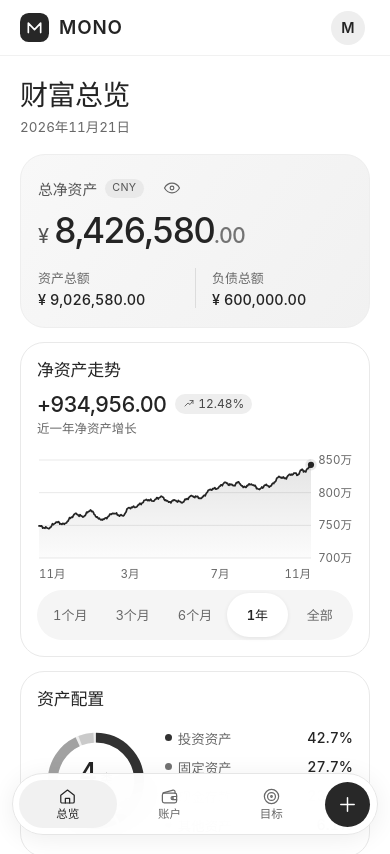
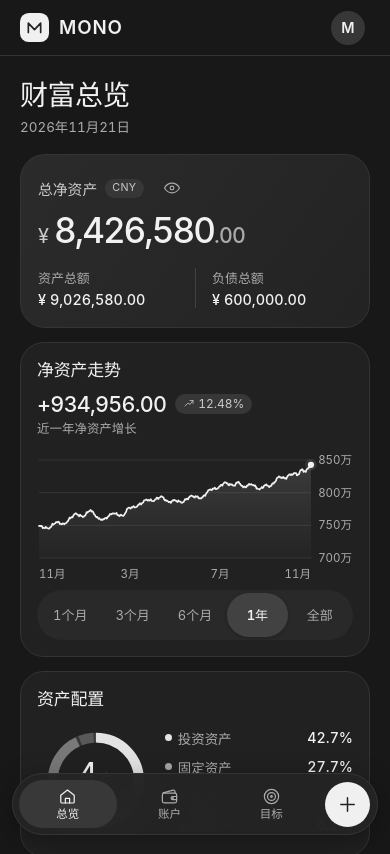
Before and after one commit to Yan7770/mono, a plain HTML site: page dist/index.html in a window 390 px wide. Shown: the top 854 px of the page. Drawn offline with Linux system fonts and the light colour scheme.

Commit message:
Update Site source

```diff
--- a/dist/app.js
+++ b/dist/app.js
@@ -6,6 +6,7 @@
     wallet:'<path d="M4 7.5 16.5 4a2 2 0 0 1 2.5 1.8V8"/><rect x="3" y="7.8" width="18" height="12.2" rx="2.3"/><path d="M21 12h-5a2 2 0 0 0 0 4h5"/><circle cx="16.3" cy="14" r=".55"/>',
     target:'<circle cx="12" cy="12" r="9"/><circle cx="12" cy="12" r="5"/><circle cx="12" cy="12" r="1"/>',
     plus:'<path d="M12 5v14M5 12h14"/>',
+    moon:'<path d="M20.3 15.2a8.5 8.5 0 0 1-11.5-11.5A8.6 8.6 0 1 0 20.3 15.2Z"/>',
     chevron:'<path d="m6 9 6 6 6-6"/>',right:'<path d="m9 6 6 6-6 6"/>',
     eye:'<path d="M2 12s3.6-6.4 10-6.4S22 12 22 12s-3.6 6.4-10 6.4S2 12 2 12Z"/><circle cx="12" cy="12" r="2.5"/>',
     closed:'<path d="m3 3 18 18M10.4 5.8a12.2 12.2 0 0 1 1.6-.2c6.4 0 10 6.4 10 6.4a19 19 0 0 1-3.3 4M6.3 7.8A19 19 0 0 0 2 12s3.6 6.4 10 6.4c2.2 0 4.1-.7 5.6-1.7"/>',
@@ -20,9 +21,9 @@
   const tag = key => '<i data-icon="' + key + '">' + symbol(key) + '</i>';
   document.querySelectorAll('[data-icon]').forEach(el => el.innerHTML = symbol(el.dataset.icon));
   const types = {
-    '投资资产':{color:'#323232',icon:'bars'}, '固定资产':{color:'#727272',icon:'house'},
-    '现金存款':{color:'#a1a1a1',icon:'bank'}, '其他资产':{color:'#cacaca',icon:'gem'},
-    '负债':{color:'#5a5a5a',icon:'wallet'}
+    '投资资产':{color:'var(--allocation-1)',icon:'bars'}, '固定资产':{color:'var(--allocation-2)',icon:'house'},
+    '现金存款':{color:'var(--allocation-3)',icon:'bank'}, '其他资产':{color:'var(--allocation-4)',icon:'gem'},
+    '负债':{color:'var(--allocation-5)',icon:'wallet'}
   };
   const seed = {
     accounts:[
@@ -81,7 +82,7 @@
       .sort(([a],[b]) => sums[b]-sums[a]);
     byId('classCount').textContent=items.length;
     const ring = byId('allocationDonut');
-    ring.innerHTML = '<circle cx="90" cy="90" r="66" fill="none" stroke="#ededed" stroke-width="15"/>';
+    ring.innerHTML = '<circle cx="90" cy="90" r="66" fill="none" stroke="var(--allocation-track)" stroke-width="15"/>';
     const circumference = Math.PI*132;
     let offset = 0;
     const legend = byId('allocationLegend');
--- a/dist/index.html
+++ b/dist/index.html
@@ -1,12 +1,13 @@
 <!doctype html>
-<html lang="zh-CN">
+<html lang="zh-CN" data-theme="dark">
 <head>
   <meta charset="utf-8">
   <meta name="viewport" content="width=device-width,initial-scale=1,viewport-fit=cover">
-  <meta name="theme-color" content="#ffffff">
+  <meta name="theme-color" content="#181818">
   <title>MONO · 私人财富管理</title>
   <meta name="description" content="在 MONO 查看净资产、资产配置与财富目标。">
   <link rel="icon" href="./mono.svg" type="image/svg+xml">
+  <script src="./theme.js"></script>
   <link rel="stylesheet" href="./style.css">
   <link rel="stylesheet" href="./panels.css">
   <script defer src="./trend.js"></script>
@@ -15,7 +16,10 @@
 </head>
 <body>
   <header class="topbar"><div class="bar-inner">
-    <a href="#overview" class="brand" aria-label="MONO 首页"><img alt="" src="./mono.svg"><span>MONO</span></a>
+    <a href="#overview" class="brand" aria-label="MONO 首页"><svg class="brand-mark" width="32" height="32" viewBox="0 0 40 40" aria-hidden="true">
+      <rect width="40" height="40" rx="12" fill="var(--primary)"/>
+      <path d="M11.5 27V14l8.5 9 8.5-9v13" fill="none" stroke="var(--on-primary)" stroke-width="2.3" stroke-linecap="round" stroke-linejoin="round"/>
+    </svg><span>MONO</span></a>
     <nav aria-label="主导航" class="mainnav">
       <a href="#overview" data-page="overview" aria-label="财富总览"><i data-icon="grid"></i><span>总览</span></a>
       <a href="#accounts" data-page="accounts" aria-label="资产账户"><i data-icon="wallet"></i><span>账户</span></a>
@@ -23,7 +27,10 @@
       <button class="dock-add" id="dockAdd" aria-label="添加资产" title="添加资产"><i data-icon="plus"></i></button>
     </nav>
     <div class="profile-wrap"><button class="profile" id="profileBtn" aria-label="个人空间" aria-expanded="false" aria-controls="profileMenu"><span class="avatar">M</span><span class="profile-label">个人空间</span><i data-icon="chevron"></i></button>
-      <div class="profile-menu" id="profileMenu" hidden><strong>个人空间</strong><p>数据保存在当前浏览器</p><button id="menuPrivacy"><i data-icon="eye"></i><span>隐藏金额</span></button><button id="startPersonal"><i data-icon="wallet"></i>启用我的资产空间</button></div>
+      <div class="profile-menu" id="profileMenu" hidden><strong>个人空间</strong><p>数据保存在当前浏览器</p>
+        <button id="menuTheme" type="button" role="switch" aria-checked="true"><i data-icon="moon"></i><span>深色模式</span><span class="theme-switch" aria-hidden="true"></span></button>
+        <button id="menuPrivacy"><i data-icon="eye"></i><span>隐藏金额</span></button><button id="startPersonal"><i data-icon="wallet"></i>启用我的资产空间</button>
+      </div>
     </div>
   </div></header>
   <main>
--- a/dist/style.css
+++ b/dist/style.css
@@ -1,18 +1,77 @@
 :root {
-  color-scheme: light;
-  --bg: #fff;
-  --surface: #fff;
-  --soft: #f5f5f5;
-  --line: #e9e9e9;
-  --ink: #242424;
-  --muted: #686868;
-  --primary: #282828;
   --container: 1080px;
   --gutter: 24px;
   font-family: -apple-system, BlinkMacSystemFont, "PingFang SC", "Hiragino Sans GB",
     "Segoe UI", "Microsoft YaHei UI", sans-serif;
   font-variant-numeric: tabular-nums;
   -webkit-text-size-adjust: 100%;
+  color-scheme: dark;
+  --bg: #181818;
+  --surface: #212121;
+  --soft: #292929;
+  --subtle: #252525;
+  --selected: #383838;
+  --segment-active: #424242;
+  --chip: #373737;
+  --line: #343434;
+  --divider: #414141;
+  --ink: #f1f1f1;
+  --secondary-ink: #c9c9c9;
+  --muted: #ababab;
+  --primary: #f0f0f0;
+  --on-primary: #222;
+  --primary-hover: #dcdcdc;
+  --hover: #343434;
+  --focus: #c9c9c9;
+  --overlay: #0009;
+  --balance-start: #2b2b2b;
+  --balance-end: #232323;
+  --bar-background: #181818f5;
+  --dock-background: #242424f5;
+  --shadow-floating: 0 8px 30px #0005;
+  --shadow-raised: 0 18px 72px #0007;
+  --shadow-selected: 0 1px 4px #0003;
+  --allocation-track: #373737;
+  --allocation-1: #e3e3e3;
+  --allocation-2: #a7a7a7;
+  --allocation-3: #797979;
+  --allocation-4: #595959;
+  --allocation-5: #bcbcbc;
+}
+
+:root[data-theme="light"] {
+  color-scheme: light;
+  --bg: #fff;
+  --surface: #fff;
+  --soft: #f5f5f5;
+  --subtle: #f8f8f8;
+  --selected: #f1f1f1;
+  --segment-active: #fff;
+  --chip: #eee;
+  --line: #e9e9e9;
+  --divider: #dcdcdc;
+  --ink: #242424;
+  --secondary-ink: #525252;
+  --muted: #686868;
+  --primary: #282828;
+  --on-primary: #fff;
+  --primary-hover: #434343;
+  --hover: #ececec;
+  --focus: #575757;
+  --overlay: #0005;
+  --balance-start: #f8f8f8;
+  --balance-end: #f1f1f1;
+  --bar-background: #fffffff5;
+  --dock-background: #fffffff5;
+  --shadow-floating: 0 8px 30px #00000010;
+  --shadow-raised: 0 18px 72px #0002;
+  --shadow-selected: 0 1px 4px #00000014;
+  --allocation-track: #ededed;
+  --allocation-1: #323232;
+  --allocation-2: #727272;
+  --allocation-3: #a1a1a1;
+  --allocation-4: #cacaca;
+  --allocation-5: #5a5a5a;
 }
 
 * { box-sizing: border-box; }
@@ -22,7 +81,7 @@ button, a, input, select { font: inherit; }
 button, a { touch-action: manipulation; }
 button { border: 0; background: none; color: inherit; cursor: pointer; }
 a { color: inherit; text-decoration: none; }
-:focus-visible { outline: 2px solid #575757; outline-offset: 3px; }
+:focus-visible { outline: 2px solid var(--focus); outline-offset: 3px; }
 [hidden] { display: none !important; }
 i[data-icon] { display: inline-flex; align-items: center; justify-content: center; flex: none; font-style: normal; }
 i svg { width: 20px; height: 20px; }
@@ -38,24 +97,24 @@ i svg { width: 20px; height: 20px; }
   top: 0;
   z-index: 5;
   padding-top: env(safe-area-inset-top);
-  background: #fffffff5;
-  border-bottom: 1px solid #f1f1f1;
+  background: var(--bar-background);
+  border-bottom: 1px solid var(--line);
   -webkit-backdrop-filter: blur(16px);
   backdrop-filter: blur(16px);
 }
 .bar-inner { min-height: 66px; display: flex; align-items: center; justify-content: space-between; gap: 16px; }
 .brand { display: inline-flex; align-items: center; gap: 10px; min-height: 44px; }
-.brand img { width: 32px; height: 32px; }
+.brand-mark { width: 32px; height: 32px; }
 .brand span { font-size: 1.175rem; font-weight: 560; letter-spacing: .045em; }
 .mainnav { display: flex; gap: 4px; align-items: center; }
 .mainnav a { display: inline-flex; align-items: center; justify-content: center; gap: 7px; padding: 0 15px; min-height: 44px; border-radius: 100px; color: var(--muted); font-size: .9rem; }
-.mainnav a[aria-current="page"] { background: #f1f1f1; color: var(--ink); font-weight: 550; }
+.mainnav a[aria-current="page"] { background: var(--selected); color: var(--ink); font-weight: 550; }
 .mainnav a i svg { width: 18px; height: 18px; }
 .dock-add { display: none; }
 .profile-wrap { position: relative; }
 .profile { min-height: 44px; min-width: 44px; padding: 0; display: flex; justify-content: center; align-items: center; gap: 9px; font-size: .875rem; }
 .profile i svg { width: 14px; height: 14px; color: var(--muted); }
-.avatar { display: grid; place-items: center; width: 34px; height: 34px; border-radius: 50%; background: #eeeeee; font-size: .9rem; font-weight: 560; }
+.avatar { display: grid; place-items: center; width: 34px; height: 34px; border-radius: 50%; background: var(--chip); font-size: .9rem; font-weight: 560; }
 .profile-menu {
   position: absolute;
   top: calc(100% + 9px);
@@ -65,12 +124,37 @@ i svg { width: 20px; height: 20px; }
   border: 1px solid var(--line);
   border-radius: 19px;
   background: var(--surface);
-  box-shadow: 0 8px 30px #00000010;
+  box-shadow: var(--shadow-floating);
 }
 .profile-menu strong { font-weight: 580; }
 .profile-menu p { margin: 4px 0 10px; font-size: .82rem; color: var(--muted); }
 .profile-menu button { display: flex; align-items: center; width: 100%; min-height: 44px; gap: 9px; border-radius: 11px; padding: 8px; text-align: left; font-size: .9rem; }
 .profile-menu button i svg { width: 17px; height: 17px; }
+.theme-switch {
+  display: flex;
+  align-items: center;
+  flex: none;
+  width: 34px;
+  height: 20px;
+  margin-left: auto;
+  padding: 2px;
+  border: 1px solid var(--divider);
+  border-radius: 100px;
+  background: var(--soft);
+}
+.theme-switch::before {
+  content: "";
+  width: 14px;
+  height: 14px;
+  border-radius: 50%;
+  background: var(--muted);
+}
+#menuTheme[aria-checked="true"] .theme-switch {
+  justify-content: flex-end;
+  border-color: var(--primary);
+  background: var(--primary);
+}
+#menuTheme[aria-checked="true"] .theme-switch::before { background: var(--on-primary); }
 
 .page-head { display: flex; align-items: center; justify-content: space-between; gap: 16px; padding-block: 30px 22px; }
 .page-head h1 { font-size: 1.95rem; line-height: 1.3; font-weight: 500; letter-spacing: -.02em; }
@@ -83,7 +167,7 @@ i svg { width: 20px; height: 20px; }
   padding: 0 16px;
   border-radius: 100px;
   background: var(--primary);
-  color: white;
+  color: var(--on-primary);
   font-size: .91rem;
   font-weight: 550;
 }
@@ -92,21 +176,21 @@ i svg { width: 20px; height: 20px; }
 
 .balance-card {
   padding: 24px clamp(20px, 4vw, 34px);
-  border: 1px solid #eeeeee;
+  border: 1px solid var(--line);
   border-radius: 27px;
-  background: linear-gradient(125deg, #f8f8f8, #f1f1f1);
+  background: linear-gradient(125deg, var(--balance-start), var(--balance-end));
 }
 .balance-title { display: flex; min-height: 37px; align-items: center; gap: 8px; }
-.balance-title h2 { font-size: .925rem; font-weight: 510; color: #555; }
-.currency-tag { display: inline-flex; align-items: center; border-radius: 100px; padding: 4px 7px; color: #555; background: #e9e9e9; font-size: .67rem; letter-spacing: .035em; line-height: 1; }
-.eye-btn { display: grid; place-items: center; width: 44px; height: 44px; margin: -4px auto -4px -2px; border-radius: 50%; color: #646464; }
+.balance-title h2 { font-size: .925rem; font-weight: 510; color: var(--secondary-ink); }
+.currency-tag { display: inline-flex; align-items: center; border-radius: 100px; padding: 4px 7px; color: var(--secondary-ink); background: var(--chip); font-size: .67rem; letter-spacing: .035em; line-height: 1; }
+.eye-btn { display: grid; place-items: center; width: 44px; height: 44px; margin: -4px auto -4px -2px; border-radius: 50%; color: var(--muted); }
 .eye-btn i svg { width: 18px; height: 18px; }
 .net-row { display: flex; align-items: baseline; flex-wrap: wrap; margin: 3px 0 21px; font-size: clamp(2.35rem, 5.8vw, 3.6rem); font-weight: 525; line-height: 1.16; letter-spacing: -.057em; }
-.net-row .unit { margin-right: .25em; color: #525252; font-size: .57em; font-weight: 430; letter-spacing: 0; }
-.net-row .decimals { color: #737373; font-size: .61em; letter-spacing: -.037em; }
+.net-row .unit { margin-right: .25em; color: var(--secondary-ink); font-size: .57em; font-weight: 430; letter-spacing: 0; }
+.net-row .decimals { color: var(--muted); font-size: .61em; letter-spacing: -.037em; }
 .balance-bottom { display: grid; grid-template-columns: minmax(0, 190px) minmax(0, 190px); }
 .balance-bottom > div { display: flex; flex-direction: column; gap: 4px; min-width: 0; padding-right: 10px; }
-.balance-bottom > div + div { padding-left: 16px; border-left: 1px solid #dcdcdc; }
+.balance-bottom > div + div { padding-left: 16px; border-left: 1px solid var(--divider); }
 .summary-label { color: var(--muted); font-size: .81rem; }
 .summary-number { font-size: .98rem; font-weight: 520; overflow-wrap: anywhere; }
 
@@ -117,18 +201,18 @@ i svg { width: 20px; height: 20px; }
 .panel-title h2 { font-size: 1.15rem; font-weight: 500; line-height: 1.4; letter-spacing: -.012em; }
 .performance { display: flex; gap: 9px; align-items: center; margin: 9px 0 2px; }
 #changeValue { font-size: 1.35rem; font-weight: 540; letter-spacing: -.035em; line-height: 1.22; overflow-wrap: anywhere; }
-#changePct { display: inline-flex; gap: 3px; align-items: center; padding: 4px 8px; border-radius: 100px; color: #474747; background: #eeeeee; font-size: .75rem; line-height: 1; white-space: nowrap; }
+#changePct { display: inline-flex; gap: 3px; align-items: center; padding: 4px 8px; border-radius: 100px; color: var(--secondary-ink); background: var(--chip); font-size: .75rem; line-height: 1; white-space: nowrap; }
 #changePct i svg { width: 12px; height: 12px; }
 .stat-caption { color: var(--muted); font-size: .78rem; line-height: 1.5; }
 #trendPlot { position: relative; height: 163px; margin-top: 14px; }
 .range-switch { display: grid; grid-template-columns: repeat(5, minmax(0, 1fr)); gap: 2px; min-width: 0; margin-top: 10px; padding: 3px; border-radius: 100px; background: var(--soft); }
 .range-switch button { display: inline-flex; align-items: center; justify-content: center; min-height: 44px; padding: 3px 0; border-radius: 100px; color: var(--muted); font-size: .81rem; line-height: 1.1; white-space: nowrap; }
-.range-switch button[aria-pressed="true"] { color: var(--ink); background: var(--surface); box-shadow: 0 1px 4px #00000014; font-weight: 560; }
+.range-switch button[aria-pressed="true"] { color: var(--ink); background: var(--segment-active); box-shadow: var(--shadow-selected); font-weight: 560; }
 .allocation-panel { display: grid; grid-template-columns: minmax(0, 1fr); align-content: start; gap: 13px; }
 .donut-wrap { position: relative; display: grid; place-items: center; width: 152px; aspect-ratio: 1; margin-inline: auto; }
 .donut-wrap svg { width: 100%; height: 100%; }
 .donut-center { position: absolute; display: grid; text-align: center; gap: 1px; pointer-events: none; }
-.donut-center span { font-size: .76rem; color: #525252; }
+.donut-center span { font-size: .76rem; color: var(--secondary-ink); }
 .donut-center b { font-size: 1.75rem; color: var(--ink); font-weight: 530; }
 .donut-center small { font-size: .68rem; color: var(--muted); }
 .alloc-legend { display: grid; align-content: center; gap: 9px; color: var(--muted); font-size: .84rem; }
@@ -141,14 +225,14 @@ i svg { width: 20px; height: 20px; }
 .accounts-panel > .panel-title { padding: 10px 22px; }
 .section-name { display: flex; align-items: center; gap: 8px; }
 .count { min-width: 23px; padding: 2px 6px; border-radius: 100px; background: var(--soft); color: var(--muted); font-size: .77rem; text-align: center; }
-.view-all { display: flex; align-items: center; min-height: 44px; color: #535353; padding-inline: 7px; border-radius: 11px; font-size: .875rem; }
+.view-all { display: flex; align-items: center; min-height: 44px; color: var(--secondary-ink); padding-inline: 7px; border-radius: 11px; font-size: .875rem; }
 .asset-table { width: 100%; border-collapse: collapse; text-align: left; font-size: .9rem; }
-.asset-table th { padding: 10px 14px; background: #f8f8f8; color: var(--muted); font-weight: 450; font-size: .8rem; border-top: 1px solid var(--line); }
+.asset-table th { padding: 10px 14px; background: var(--subtle); color: var(--muted); font-weight: 450; font-size: .8rem; border-top: 1px solid var(--line); }
 .asset-table td { padding: 8px 14px; border-top: 1px solid var(--line); }
 .asset-table :is(th, td):first-child { padding-left: 22px; }
 .asset-table .end-cell { width: 60px; }
 .asset-name { display: inline-flex; align-items: center; gap: 10px; min-height: 44px; padding: 0; text-align: left; }
-.asset-badge { display: grid; place-items: center; flex: none; width: 38px; height: 38px; border-radius: 13px; color: #4a4a4a; background: var(--soft); }
+.asset-badge { display: grid; place-items: center; flex: none; width: 38px; height: 38px; border-radius: 13px; color: var(--secondary-ink); background: var(--soft); }
 .asset-badge svg { width: 18px; height: 18px; }
 .asset-copy { display: grid; gap: 3px; min-width: 0; overflow-wrap: anywhere; }
 .asset-copy strong { font-weight: 500; }
@@ -158,29 +242,29 @@ i svg { width: 20px; height: 20px; }
 .amount { font-weight: 510; overflow-wrap: anywhere; }
 .share-column { width: 21%; }
 .share { display: flex; align-items: center; gap: 8px; font-size: .8rem; color: var(--muted); }
-.share-track { width: min(68px, 7vw); height: 4px; overflow: hidden; border-radius: 8px; background: #e7e7e7; }
+.share-track { width: min(68px, 7vw); height: 4px; overflow: hidden; border-radius: 8px; background: var(--allocation-track); }
 .share-track span { display: block; height: 100%; border-radius: inherit; background: var(--badge); }
 .row-open { display: grid; place-items: center; width: 44px; height: 44px; padding: 0; border-radius: 50%; color: var(--muted); }
 .row-open svg { width: 15px; height: 15px; }
 
 footer { padding-block: 22px 25px; color: var(--muted); text-align: center; font-size: .77rem; }
-.start-dialog { width: min(410px, calc(100% - 32px)); padding: 23px; border: 1px solid var(--line); border-radius: 25px; background: var(--surface); color: var(--ink); box-shadow: 0 18px 72px #0002; }
-.start-dialog::backdrop { background: #0005; }
+.start-dialog { width: min(410px, calc(100% - 32px)); padding: 23px; border: 1px solid var(--line); border-radius: 25px; background: var(--surface); color: var(--ink); box-shadow: var(--shadow-raised); }
+.start-dialog::backdrop { background: var(--overlay); }
 .start-dialog h2 { font-size: 1.25rem; font-weight: 500; }
 .start-dialog p { margin-top: 10px; color: var(--muted); font-size: .95rem; line-height: 1.7; }
 .start-dialog div { display: flex; justify-content: flex-end; gap: 10px; margin-top: 19px; }
 #cancelStart { min-height: 44px; padding-inline: 15px; border-radius: 100px; background: var(--soft); }
 
 @media (hover: hover) {
-  .mainnav a:hover, .profile-menu button:hover, .eye-btn:hover, .view-all:hover, .row-open:hover { background: #ececec; }
-  .primary:hover, .dock-add:hover { background: #434343; }
+  .mainnav a:hover, .profile-menu button:hover, .eye-btn:hover, .view-all:hover, .row-open:hover { background: var(--hover); }
+  .primary:hover, .dock-add:hover { background: var(--primary-hover); }
 }
 
 @media (max-width: 700px) {
   :root { --gutter: 20px; }
   .topbar { backdrop-filter: none; -webkit-backdrop-filter: none; }
   .bar-inner { min-height: 55px; }
-  .brand img { width: 29px; height: 29px; }
+  .brand-mark { width: 29px; height: 29px; }
   .profile-label, .profile > i, .desktop-add { display: none; }
   .mainnav {
     position: fixed;
@@ -194,10 +278,10 @@ footer { padding-block: 22px 25px; color: var(--muted); text-align: center; font
     grid-template-columns: repeat(3, minmax(0, 1fr)) 47px;
     gap: 4px;
     padding: 6px;
-    border: 1px solid #e6e6e6;
+    border: 1px solid var(--line);
     border-radius: 100px;
-    background: #fffffff5;
-    box-shadow: 0 4px 26px #00000012;
+    background: var(--dock-background);
+    box-shadow: var(--shadow-floating);
     -webkit-backdrop-filter: blur(18px);
     backdrop-filter: blur(18px);
   }
--- /dev/null
+++ b/dist/theme.js
@@ -0,0 +1,35 @@
+(() => {
+  'use strict';
+
+  const storageKey = 'mono.theme';
+  const root = document.documentElement;
+  const meta = document.querySelector('meta[name="theme-color"]');
+  let toggle;
+
+  function applyTheme(preference) {
+    const isDark = preference !== 'light';
+    root.dataset.theme = isDark ? 'dark' : 'light';
+    meta.content = isDark ? '#181818' : '#ffffff';
+    toggle?.setAttribute('aria-checked', String(isDark));
+  }
+
+  let preference;
+  try { preference = localStorage.getItem(storageKey); } catch {}
+  applyTheme(preference);
+
+  document.addEventListener('DOMContentLoaded', () => {
+    toggle = document.getElementById('menuTheme');
+    toggle.setAttribute('aria-checked', String(root.dataset.theme === 'dark'));
+    toggle.addEventListener('click', () => {
+      const next = root.dataset.theme === 'dark' ? 'light' : 'dark';
+      applyTheme(next);
+      try { localStorage.setItem(storageKey, next); } catch {}
+    });
+  }, { once: true });
+
+  window.addEventListener('storage', event => {
+    if (event.storageArea === localStorage && (event.key === storageKey || event.key === null)) {
+      applyTheme(event.newValue);
+    }
+  });
+})();
```
Also changed, not shown: dist/panels.css (+7 -6 lines).
